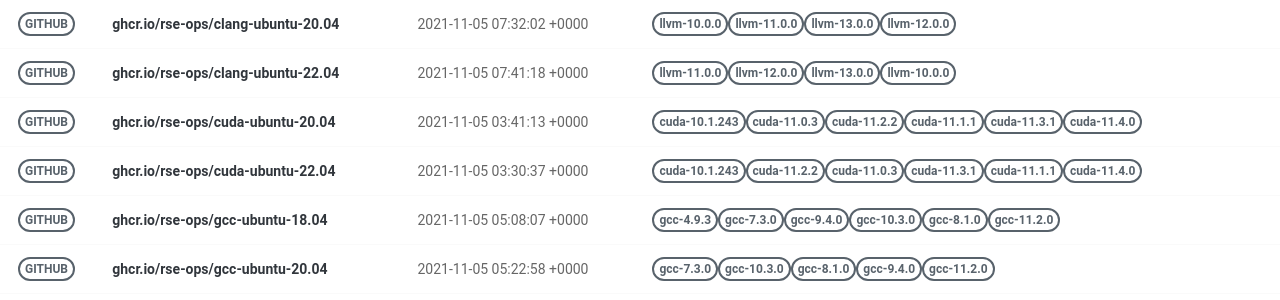
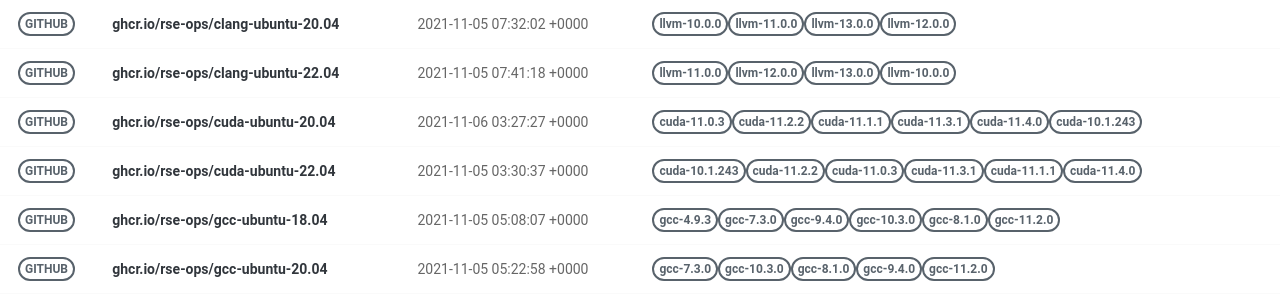
Before and after one commit to rse-ops/docker-images, a Jekyll site: the page built from pages/index.md, in a window 1280 px wide. Shown: the part 179-479 px from the top of the page. Built offline with Jekyll 4.4.1, drawn with Linux system fonts in a browser that asks for light colours; nearby versions of some CDN libraries.

Commit message:
Automated push to update library 2021-11-06

```diff
--- a/_library/ghcr.io-rse-ops-cuda-ubuntu-20.04.md
+++ b/_library/ghcr.io-rse-ops-cuda-ubuntu-20.04.md
@@ -1,14 +1,11 @@
 ---
 layout: container
 name: ghcr.io/rse-ops/cuda-ubuntu-20.04
-updated_at: 2021-11-05 03:41:13.042916
+updated_at: 2021-11-06 03:27:27.560229
 
 
 container_url: https://github.com/orgs/rse-ops/packages/container/package/cuda-ubuntu-20.04
 versions:
- - tag: cuda-10.1.243
-   dockerfile: https://github.com/rse-ops/docker-images/blob/main/ubuntu/cuda/Dockerfile
-   manifest: https://crane.ggcr.dev/manifest/ghcr.io/rse-ops/cuda-ubuntu-20.04:cuda-10.1.243
  - tag: cuda-11.0.3
    dockerfile: https://github.com/rse-ops/docker-images/blob/main/ubuntu/cuda/Dockerfile
    manifest: https://crane.ggcr.dev/manifest/ghcr.io/rse-ops/cuda-ubuntu-20.04:cuda-11.0.3
```
Also changed, not shown: other parts of _library/ghcr.io-rse-ops-cuda-ubuntu-20.04.md (+3 -0 lines).
